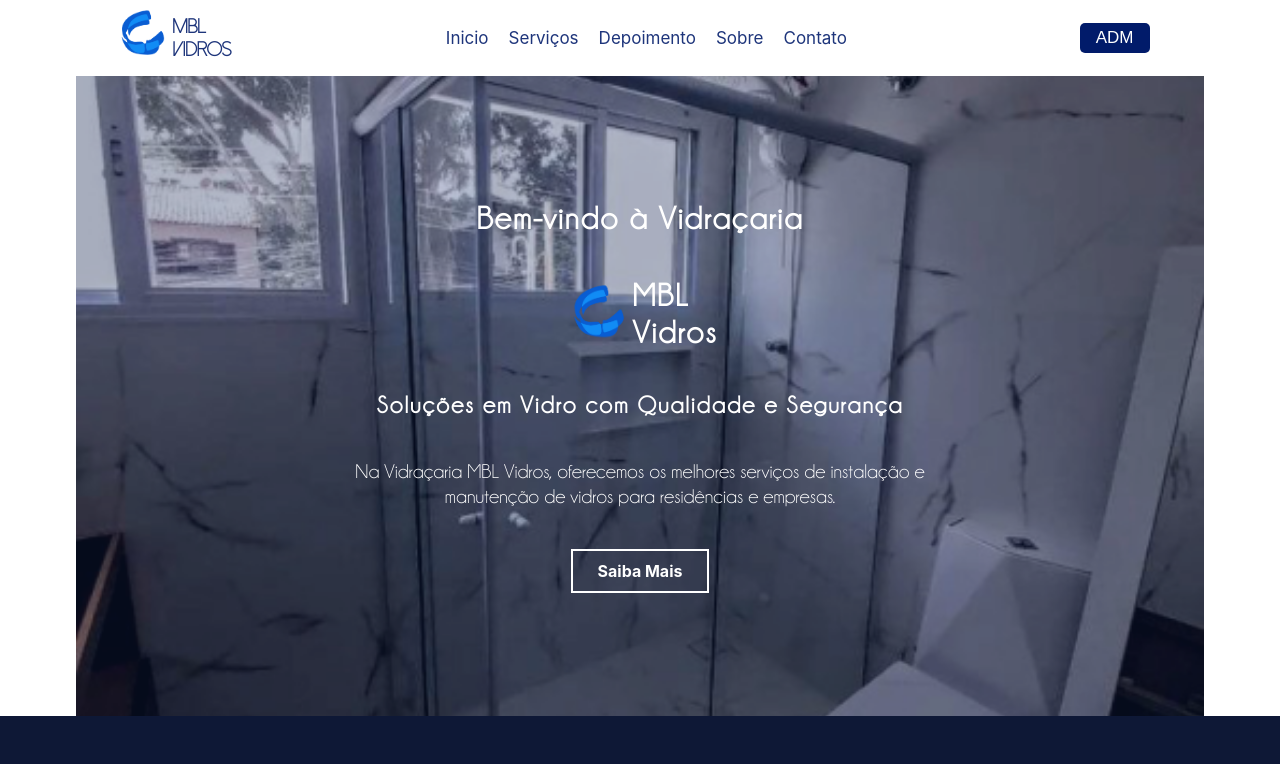
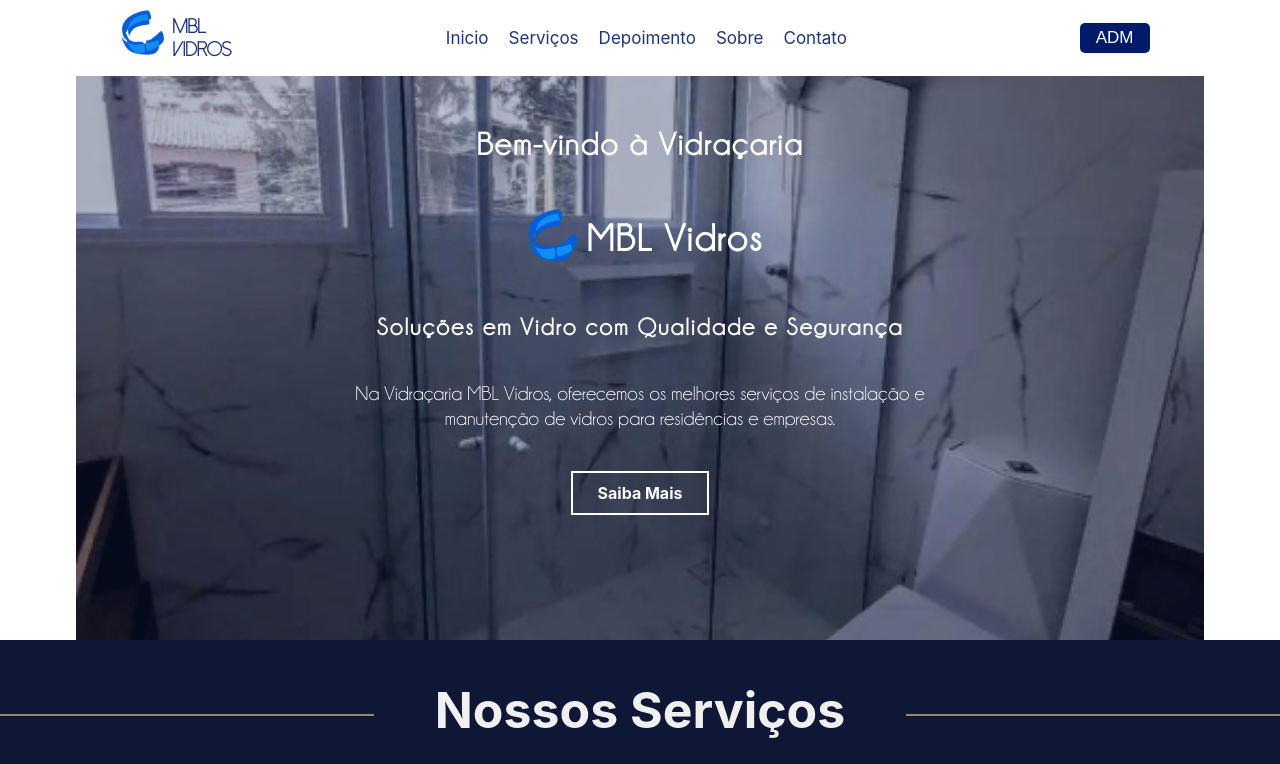
Before and after one commit to bruno-2810/mblVidros_tcc, a React (Create React App) app: page / in a window 1280 px wide. Shown: the top 764 px of the page. Built offline with nearby package versions, Linux system fonts and the light colour scheme.

Commit message:
correções

```diff
--- a/src/components/cabecalho/index.scss
+++ b/src/components/cabecalho/index.scss
@@ -4,7 +4,9 @@
     background-color: #ffffff;
     padding: 5px;
     justify-content: space-around;
-    // position: fixed;
+    position: fixed;
+    width: 100%;
+    z-index: 1000;
 
     .logo {
         display: flex;
--- a/src/components/secao1/index.jsx
+++ b/src/components/secao1/index.jsx
@@ -10,7 +10,7 @@
                     <h1>Bem-vindo à Vidraçaria</h1>
                     <div className='logo'>
                         <img src="/images/logo.png" alt="" width={70} height={70} />
-                        <h1>MBL <br />Vidros</h1>
+                        <h1>MBL Vidros</h1>
                     </div>
                     <h2>Soluções em Vidro com Qualidade e Segurança</h2>
                     <p>Na Vidraçaria MBL Vidros, oferecemos os melhores serviços de instalação e <br />manutenção de vidros para residências e empresas.</p>
--- a/src/components/secao1/index.scss
+++ b/src/components/secao1/index.scss
@@ -10,7 +10,8 @@
 
         h1 {
             font-family: 'dolce2';
-            letter-spacing: 3px
+            letter-spacing: 3px;
+            font-size: 38px;
         }
     }
 
```
